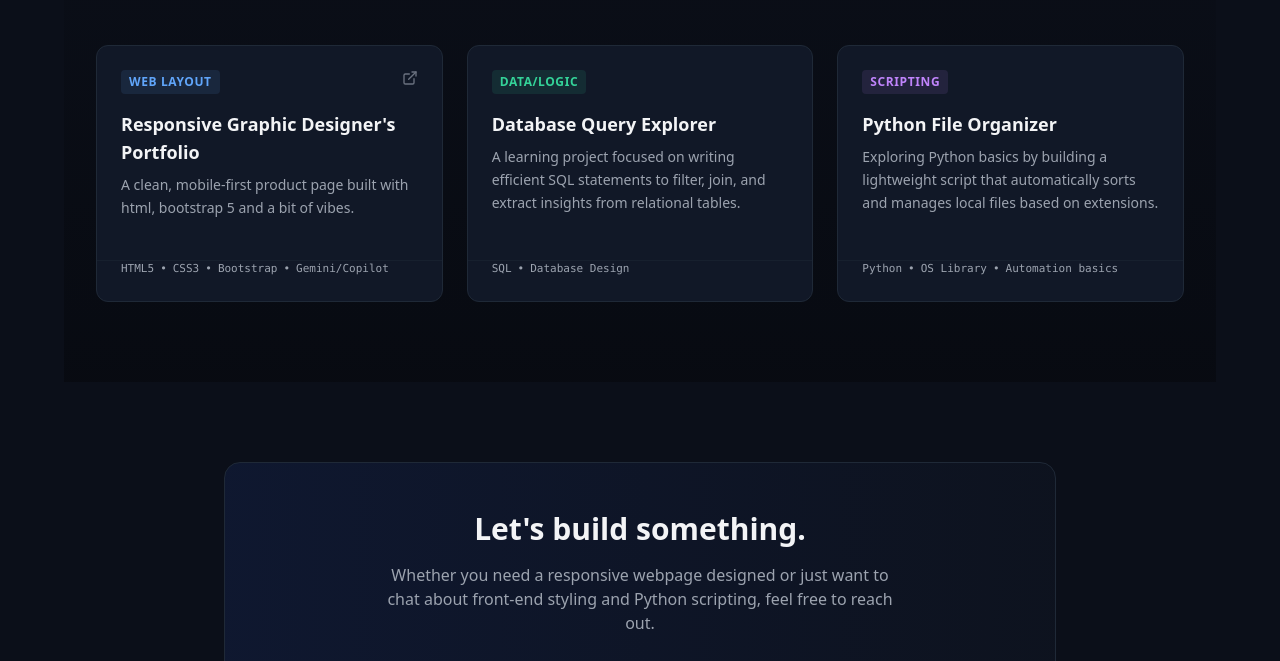
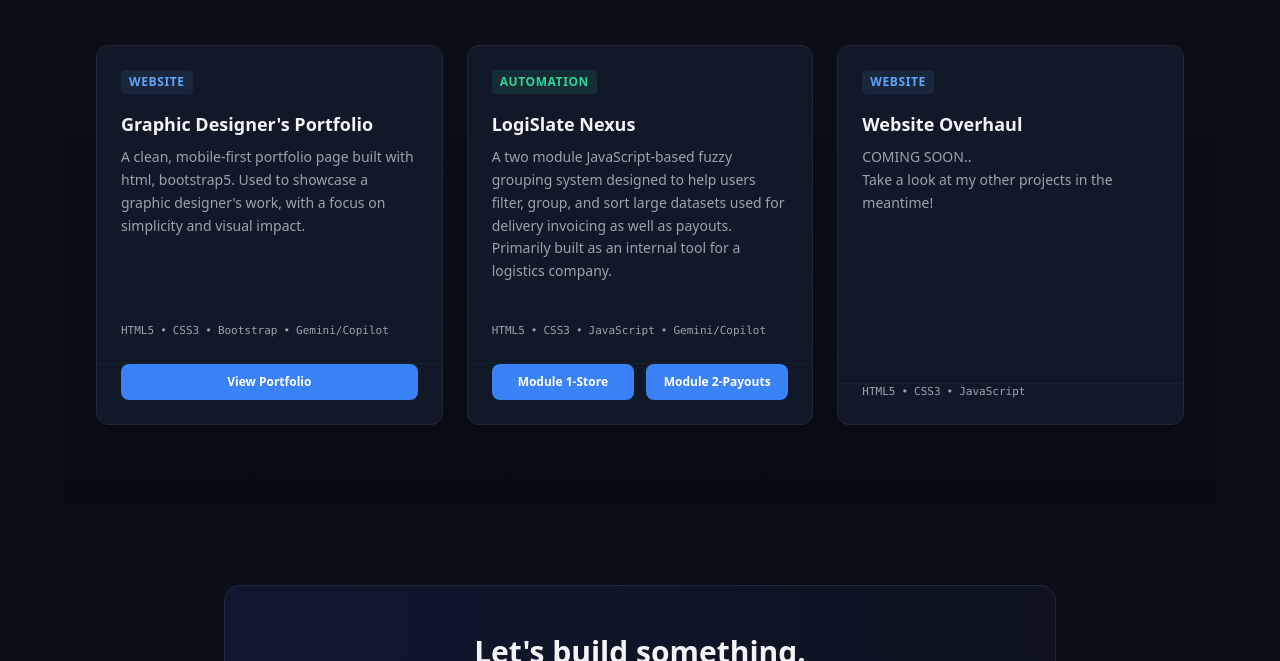
Before and after one commit to GlitchedFelix/Web_Portfolio, a plain HTML site: page index.html in a window 1280 px wide. Shown: the part 1360-2021 px from the top of the page. Drawn offline with nearby package versions, Linux system fonts and the light colour scheme.

Commit message:
Projects and links updated

```diff
--- a/index.html
+++ b/index.html
@@ -1,5 +1,6 @@
 <!DOCTYPE html>
 <html lang="en" class="scroll-smooth">
+
 <head>
     <meta charset="UTF-8">
     <meta name="viewport" content="width=device-width, initial-scale=1.0">
@@ -27,12 +28,14 @@
         }
     </style>
 </head>
-<body class="bg-darkBg text-gray-100 font-sans antialiased">
+
+<body id="about" class="bg-darkBg text-gray-100 font-sans antialiased">
 
     <nav class="sticky top-0 z-50 backdrop-blur-md bg-darkBg/80 border-b border-gray-800">
         <div class="max-w-6xl mx-auto px-4 sm:px-6 lg:px-8 h-16 flex items-center justify-between">
             <div class="text-xl font-bold tracking-wider">
-                <span class="text-blue-500">&lt;</span>Dev<span class="text-gray-300">Space</span><span class="text-blue-500">/&gt;</span>
+                <span class="text-blue-500">&lt;</span>Dev<span class="text-gray-300">Space</span><span
+                    class="text-blue-500">/&gt;</span>
             </div>
             <div class="hidden md:flex space-x-8 text-sm font-medium text-gray-400">
                 <a href="#about" class="hover:text-white transition-colors">About</a>
@@ -41,16 +44,19 @@
                 <a href="#contact" class="hover:text-white transition-colors">Contact</a>
             </div>
             <div>
-                <a href="#contact" class="px-4 py-2 text-sm font-medium text-white bg-blue-600 rounded-md hover:bg-blue-500 transition-colors shadow-lg shadow-blue-500/20">
+                <a href="#contact"
+                    class="px-4 py-2 text-sm font-medium text-white bg-blue-600 rounded-md hover:bg-blue-500 transition-colors shadow-lg shadow-blue-500/20">
                     Let's Talk
                 </a>
             </div>
         </div>
     </nav>
 
-      <section class="max-w-6xl mx-auto px-4 sm:px-6 lg:px-8 pt-20 pb-16 md:pt-32 md:pb-24 flex flex-col items-center text-center">
+    <section
+        class="max-w-6xl mx-auto px-4 sm:px-6 lg:px-8 pt-20 pb-16 md:pt-32 md:pb-24 flex flex-col items-center text-center">
 
-        <div class="inline-flex items-center gap-2 px-3 py-1 rounded-full bg-emerald-500/10 border border-emerald-500/20 text-accentNeon text-xs font-medium mb-6 animate-pulse">
+        <div
+            class="inline-flex items-center gap-2 px-3 py-1 rounded-full bg-emerald-500/10 border border-emerald-500/20 text-accentNeon text-xs font-medium mb-6 animate-pulse">
             <i data-lucide="cpu" class="w-4 h-4"></i> Available for Operations & Freelance
         </div>
         <h1 class="text-4xl sm:text-6xl font-extrabold tracking-tight mb-6">
@@ -58,13 +64,16 @@
             <span class="gradient-text">automate the boring stuff.</span>
         </h1>
         <p class="text-gray-400 text-lg max-w-2xl mb-10 leading-relaxed">
-            Bridging the gap between beautiful, functional frontends and bulletproof backend workflows. If it takes more than three clicks, I’ve probably already written a script for it.
+            Bridging the gap between beautiful, functional frontends and bulletproof backend workflows. If it takes more
+            than three clicks, I’ve probably already written a script for it.
         </p>
         <div class="flex flex-col sm:flex-row gap-4">
-            <a href="#projects" class="px-6 py-3 font-medium bg-blue-600 rounded-md hover:bg-blue-500 transition-colors inline-flex items-center justify-center gap-2">
+            <a href="#projects"
+                class="px-6 py-3 font-medium bg-blue-600 rounded-md hover:bg-blue-500 transition-colors inline-flex items-center justify-center gap-2">
                 View My Work <i data-lucide="arrow-right" class="w-4 h-4"></i>
             </a>
-            <a href="#skills" class="px-6 py-3 font-medium bg-gray-800 rounded-md hover:bg-gray-700 transition-colors inline-flex items-center justify-center gap-2 border border-gray-700">
+            <a href="#skills"
+                class="px-6 py-3 font-medium bg-gray-800 rounded-md hover:bg-gray-700 transition-colors inline-flex items-center justify-center gap-2 border border-gray-700">
                 Tech Stack
             </a>
         </div>
@@ -81,12 +90,14 @@
 
         <div class="grid grid-cols-1 md:grid-cols-2 gap-8">
             <div class="bg-cardBg p-8 rounded-xl border border-gray-800 hover:border-gray-700 transition-all group">
-                <div class="w-12 h-12 rounded-lg bg-blue-500/10 flex items-center justify-center text-blue-500 mb-6 group-hover:scale-110 transition-transform">
+                <div
+                    class="w-12 h-12 rounded-lg bg-blue-500/10 flex items-center justify-center text-blue-500 mb-6 group-hover:scale-110 transition-transform">
                     <i data-lucide="layout" class="w-6 h-6"></i>
                 </div>
                 <h3 class="text-xl font-semibold mb-3">Frontend Web Dev</h3>
                 <p class="text-gray-400 text-sm mb-6 leading-relaxed">
-                    Crafting responsive, accessible, and clean web pages using core web technologies and robust CSS frameworks.
+                    Crafting responsive, accessible, and clean web pages using core web technologies and robust CSS
+                    frameworks.
                 </p>
                 <div class="flex flex-wrap gap-2">
                     <span class="px-3 py-1 text-xs rounded-md bg-gray-800 text-gray-300">HTML5</span>
@@ -97,12 +108,14 @@
             </div>
 
             <div class="bg-cardBg p-8 rounded-xl border border-gray-800 hover:border-gray-700 transition-all group">
-                <div class="w-12 h-12 rounded-lg bg-emerald-500/10 flex items-center justify-center text-emerald-500 mb-6 group-hover:scale-110 transition-transform">
+                <div
+                    class="w-12 h-12 rounded-lg bg-emerald-500/10 flex items-center justify-center text-emerald-500 mb-6 group-hover:scale-110 transition-transform">
                     <i data-lucide="database" class="w-6 h-6"></i>
                 </div>
                 <h3 class="text-xl font-semibold mb-3">Data & Backend (Learning)</h3>
                 <p class="text-gray-400 text-sm mb-6 leading-relaxed">
-                    Leveling up my logic and data management skills. Actively building scripts and querying databases to understand full-stack concepts.
+                    Leveling up my logic and data management skills. Actively building scripts and querying databases to
+                    understand full-stack concepts.
                 </p>
                 <div class="flex flex-wrap gap-2">
                     <span class="px-3 py-1 text-xs rounded-md bg-gray-800 text-gray-300">Python</span>
@@ -113,7 +126,8 @@
         </div>
     </section>
 
-    <section id="projects" class="max-w-6xl mx-auto px-4 sm:px-6 lg:px-8 py-20 bg-gradient-to-b from-darkBg to-black/30">
+    <section id="projects"
+        class="max-w-6xl mx-auto px-4 sm:px-6 lg:px-8 py-20 bg-gradient-to-b from-darkBg to-black/30">
         <div class="mb-12 flex flex-col md:flex-row md:items-end justify-between gap-4">
             <div>
                 <h2 class="text-3xl font-bold tracking-tight">Recent Projects</h2>
@@ -125,15 +139,21 @@
             <div class="bg-cardBg rounded-xl overflow-hidden border border-gray-800 flex flex-col justify-between">
                 <div class="p-6">
                     <div class="flex justify-between items-start mb-4">
-                        <span class="text-xs font-semibold uppercase tracking-wider text-blue-400 bg-blue-400/10 px-2 py-1 rounded">Web Layout</span>
-                        <i data-lucide="external-link" class="w-4 h-4 text-gray-500 cursor-pointer hover:text-white"></i>
+                        <span
+                            class="text-xs font-semibold uppercase tracking-wider text-blue-400 bg-blue-400/10 px-2 py-1 rounded">
+                            Website
+                        </span>
                     </div>
-                    <h3 class="text-lg font-bold mb-2">Responsive Graphic Designer's Portfolio</h3>
+                    <h3 class="text-lg font-bold mb-2">Graphic Designer's Portfolio</h3>
                     <p class="text-gray-400 text-sm leading-relaxed mb-4">
-                        A clean, mobile-first product page built with html, bootstrap 5 and a bit of vibes.
+                        A clean, mobile-first portfolio page built with html, bootstrap5. Used to showcase
+                        a graphic designer's work, with a focus on simplicity and visual impact.
                     </p>
                 </div>
-                <div class="p-6 pt-0 border-t border-gray-800/50 flex flex-wrap gap-1.5">
+
+                <div>
+                    <!-- Tech Stack Tags -->
+                    <div class="p-6 pt-0 flex flex-wrap gap-1.5">
                         <span class="text-[11px] text-gray-400 font-mono">HTML5</span>
                         <span class="text-[11px] text-gray-400 font-mono">•</span>
                         <span class="text-[11px] text-gray-400 font-mono">CSS3</span>
@@ -142,45 +162,84 @@
                         <span class="text-[11px] text-gray-400 font-mono">•</span>
                         <span class="text-[11px] text-gray-400 font-mono">Gemini/Copilot</span>
                     </div>
+
+                    <!-- Action Button -->
+                    <div class="p-6 pt-0 border-t border-gray-800/50">
+                        <a target="_blank" rel="noopener noreferrer" href="https://amorei-botes-portfolio.netlify.app/"
+                            class="inline-flex w-full justify-center items-center px-4 py-2.5 text-xs font-semibold text-white bg-blue-500 hover:bg-blue-600 rounded-lg transition-colors duration-200">
+                            View Portfolio
+                        </a>
                     </div>
-
+                </div>
+            </div>
             <div class="bg-cardBg rounded-xl overflow-hidden border border-gray-800 flex flex-col justify-between">
                 <div class="p-6">
                     <div class="flex justify-between items-start mb-4">
-                        <span class="text-xs font-semibold uppercase tracking-wider text-emerald-400 bg-emerald-400/10 px-2 py-1 rounded">Data/Logic</span>
+                        <span
+                            class="text-xs font-semibold uppercase tracking-wider text-emerald-400 bg-emerald-400/10 px-2 py-1 rounded">Automation</span>
                         <i data-lucide="github" class="w-4 h-4 text-gray-500 cursor-pointer hover:text-white"></i>
                     </div>
-                    <h3 class="text-lg font-bold mb-2">Database Query Explorer</h3>
+                    <h3 class="text-lg font-bold mb-2">LogiSlate Nexus</h3>
                     <p class="text-gray-400 text-sm leading-relaxed mb-4">
-                        A learning project focused on writing efficient SQL statements to filter, join, and extract insights from relational tables.
+                        A two module JavaScript-based fuzzy grouping system designed to help users filter, group,
+                        and sort large datasets used for delivery invoicing as well as payouts. <br /> Primarily built
+                        as an internal tool for a logistics company.
                     </p>
                 </div>
-                <div class="p-6 pt-0 border-t border-gray-800/50 flex flex-wrap gap-1.5">
-                    <span class="text-[11px] text-gray-400 font-mono">SQL</span>
+
+                <div>
+                    <div class="p-6 pt-0 flex flex-wrap gap-1.5">
+                        <span class="text-[11px] text-gray-400 font-mono">HTML5</span>
                         <span class="text-[11px] text-gray-400 font-mono">•</span>
-                    <span class="text-[11px] text-gray-400 font-mono">Database Design</span>
+                        <span class="text-[11px] text-gray-400 font-mono">CSS3</span>
+                        <span class="text-[11px] text-gray-400 font-mono">•</span>
+                        <span class="text-[11px] text-gray-400 font-mono">JavaScript</span>
+                        <span class="text-[11px] text-gray-400 font-mono">•</span>
+                        <span class="text-[11px] text-gray-400 font-mono">Gemini/Copilot</span>
+                    </div>
+
+                    <div class="p-6 pt-0 border-t border-gray-800/50 grid grid-cols-2 gap-3">
+                        <a target="_blank" rel="noopener noreferrer"
+                            href="https://glitchedfelix.github.io/LogiSlate_Nexus_store/"
+                            class="inline-flex w-full justify-center items-center px-4 py-2.5 text-xs font-semibold text-white bg-blue-500 hover:bg-blue-600 rounded-lg transition-colors duration-200">
+                            Module 1-Store
+                        </a>
+                        <a target="_blank" rel="noopener noreferrer"
+                            href="https://glitchedfelix.github.io/LogiSlate_Nexus_3rd_party/"
+                            class="inline-flex w-full justify-center items-center px-4 py-2.5 text-xs font-semibold text-white bg-blue-500 hover:bg-blue-600 rounded-lg transition-colors duration-200">
+                            Module 2-Payouts
+                        </a>
+                    </div>
                 </div>
             </div>
 
             <div class="bg-cardBg rounded-xl overflow-hidden border border-gray-800 flex flex-col justify-between">
                 <div class="p-6">
                     <div class="flex justify-between items-start mb-4">
-                        <span class="text-xs font-semibold uppercase tracking-wider text-purple-400 bg-purple-400/10 px-2 py-1 rounded">Scripting</span>
+                        <span
+                            class="text-xs font-semibold uppercase tracking-wider text-blue-400 bg-blue-400/10 px-2 py-1 rounded">
+                            Website
+                        </span>
                         <div class="flex gap-2">
                             <i data-lucide="github" class="w-4 h-4 text-gray-500 cursor-pointer hover:text-white"></i>
                         </div>
                     </div>
-                    <h3 class="text-lg font-bold mb-2">Python File Organizer</h3>
+                    <h3 class="text-lg font-bold mb-2">Website Overhaul</h3>
                     <p class="text-gray-400 text-sm leading-relaxed mb-4">
-                        Exploring Python basics by building a lightweight script that automatically sorts and manages local files based on extensions.
+                        COMING SOON.. <br /> Take a look at my other projects in the meantime!
                     </p>
+                    <!-- <p class="text-gray-400 text-sm leading-relaxed mb-4">
+                        A complete redesign and optimization of the PRB Rental Website, moved away from WIX to a
+                        custom-built solution using HTML, CSS, and JavaScript.
+                        <br /> Focused on improving user experience, load times, and mobile responsiveness.
+                    </p> -->
                 </div>
                 <div class="p-6 pt-0 border-t border-gray-800/50 flex flex-wrap gap-1.5">
-                    <span class="text-[11px] text-gray-400 font-mono">Python</span>
+                    <span class="text-[11px] text-gray-400 font-mono">HTML5</span>
                     <span class="text-[11px] text-gray-400 font-mono">•</span>
-                    <span class="text-[11px] text-gray-400 font-mono">OS Library</span>
+                    <span class="text-[11px] text-gray-400 font-mono">CSS3</span>
                     <span class="text-[11px] text-gray-400 font-mono">•</span>
-                    <span class="text-[11px] text-gray-400 font-mono">Automation basics</span>
+                    <span class="text-[11px] text-gray-400 font-mono">JavaScript</span>
                 </div>
             </div>
         </div>
@@ -190,16 +249,21 @@
         <div class="bg-gradient-to-r from-blue-900/20 to-gray-900/40 rounded-2xl p-8 md:p-12 border border-gray-800">
             <h2 class="text-3xl font-bold mb-4">Let's build something.</h2>
             <p class="text-gray-400 max-w-lg mx-auto mb-8 text-sm md:text-base">
-                Whether you need a responsive webpage designed or just want to chat about front-end styling and Python scripting, feel free to reach out.
+                Whether you need a responsive webpage designed or just want to chat about front-end styling and system
+                Automation
+                scripting, feel free to reach out.
             </p>
             <div class="flex flex-wrap justify-center gap-6 text-sm text-gray-400">
-                <a href="mailto:your.email@example.com" class="flex items-center gap-2 hover:text-white transition-colors">
-                    <i data-lucide="mail" class="w-4 h-4 text-blue-400"></i> your.email@example.com
+                <a href="mailto:Jeanlukepieterse@protonmail.com"
+                    class="flex items-center gap-2 hover:text-white transition-colors">
+                    <i data-lucide="mail" class="w-4 h-4 text-blue-400"></i> Jeanlukepieterse@protonmail.com
                 </a>
-                <a href="https://linkedin.com" target="_blank" class="flex items-center gap-2 hover:text-white transition-colors">
+                <a href="https://www.linkedin.com/in/jean-luke/" target="_blank"
+                    class="flex items-center gap-2 hover:text-white transition-colors">
                     <i data-lucide="linkedin" class="w-4 h-4 text-blue-400"></i> LinkedIn
                 </a>
-                <a href="https://github.com" target="_blank" class="flex items-center gap-2 hover:text-white transition-colors">
+                <a href="https://github.com/GlitchedFelix/" target="_blank"
+                    class="flex items-center gap-2 hover:text-white transition-colors">
                     <i data-lucide="github" class="w-4 h-4 text-gray-300"></i> GitHub
                 </a>
             </div>
@@ -214,4 +278,5 @@
         lucide.createIcons();
     </script>
 </body>
+
 </html>
```
Lines whose indentation alone changed are shown as unchanged.
